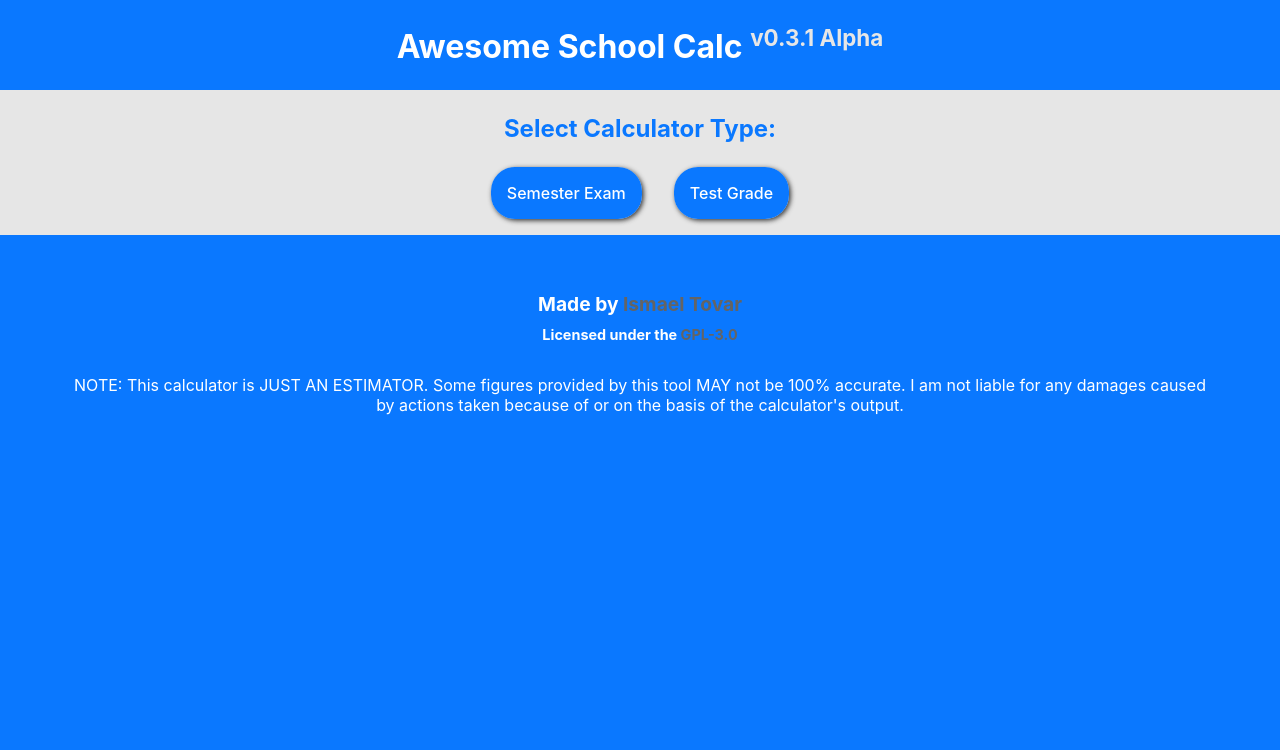
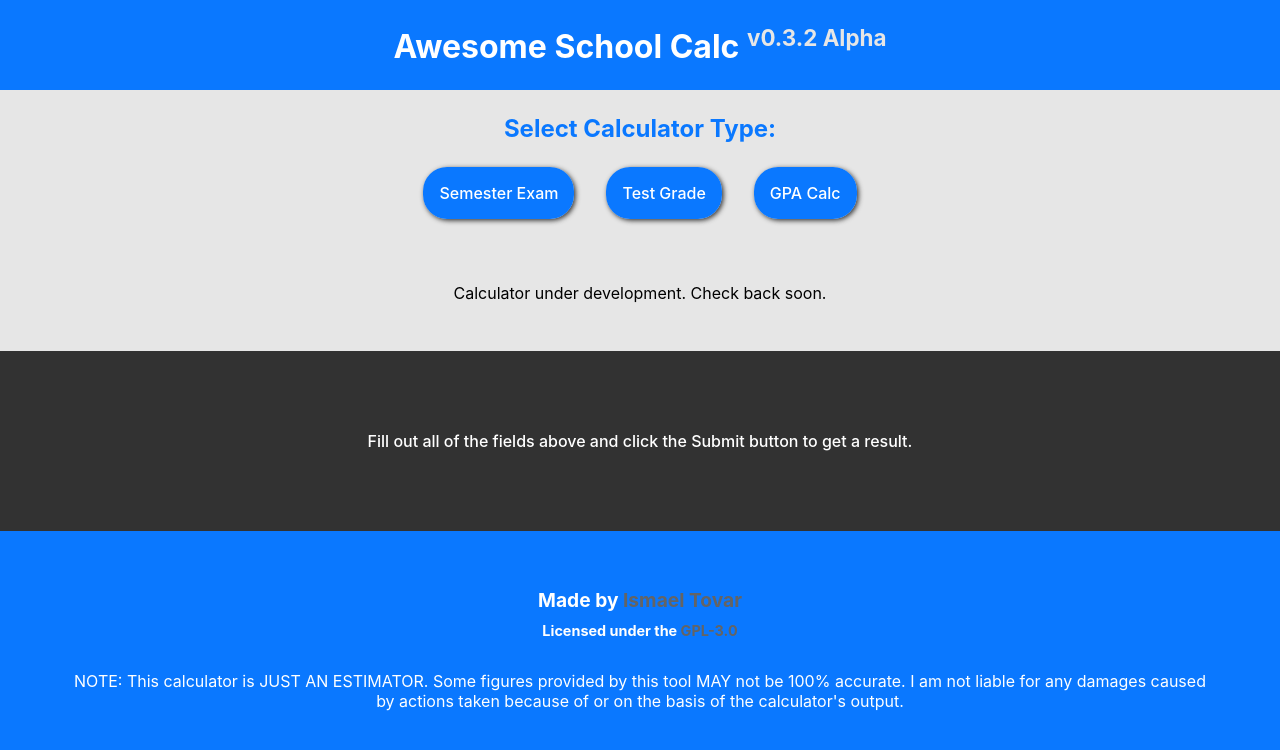
Before and after one commit to ismaeltech01/awesome-school-calc, a React (Create React App) app: page /gpa in a window 1280 px wide. Shown: the top 750 px of the page. Built offline with nearby package versions, Linux system fonts and the light colour scheme.

Commit message:
Added gpa calc page (un finished)

```diff
--- a/src/App/App.js
+++ b/src/App/App.js
@@ -1,6 +1,7 @@
 import '../css/App.css';
 import { BrowserRouter as Router, Route, Routes } from 'react-router-dom';
 import {Header, Footer, InitialQuestion, SemesterExam, TestGrade} from '../components';
+import GPACalc from '../components/GPA/GPA';
 
 function App() {
   return (
@@ -12,6 +13,7 @@ function App() {
           <Route path="/" element={<div></div>}/>
           <Route path="/semester-exam" element={<SemesterExam/>}/>
           <Route path="/test-grade" element={<TestGrade/>}/>
+          <Route path="/gpa" element={<GPACalc/>}/>
         </Routes>
       </Router>
       <Footer/>
--- a/src/components/GPA/GPA.js
+++ b/src/components/GPA/GPA.js
@@ -0,0 +1,27 @@
+import React from "react";
+import Results from "../SemesterExam/Results";
+
+export default function GPACalc() {
+  //input field variables
+
+  //Final result variables
+
+  const handleChange = (e) => {
+    return 0;
+  }
+
+  const handleClick = (e) => {
+    return 0;
+  }
+
+  const handleSubmit = (e) => {
+    return 0;
+  }
+
+  return (
+    <div className="calculator-body">
+      <p style={{padding: '3em'}}>Calculator under development. Check back soon.</p>
+      <Results/>
+    </div>
+  );
+}
--- /dev/null
+++ b/src/components/GPA/Results.js
@@ -0,0 +1,26 @@
+//GPA results
+import React from "react";
+
+export default function Results() {
+  const {usrSubmit, classAvg, testWeight, desiredClassAvg, gradeNeeded} = props;
+
+  if (usrSubmit) {
+    if (gradeNeeded === 0) {
+      return (
+        <p className="results submit-result">To get a <strong>{desiredClassAvg}</strong> class average... you don't have to do anything! You can score a <strong>0</strong> on the test and still get your desired grade. (I would recommend still taking the test, just saying.)</p>
+      );
+    } else if (gradeNeeded !== 0) {
+      return (
+        <p className="results submit-result">To get a <strong>{desiredClassAvg}</strong> class average, you will need a score of <strong>{gradeNeeded}</strong> on the test.</p>
+      );
+    } else {
+      return (
+        <p className="results submit-result">Uncaught Error. Make sure that ALL of the input fields are filled and try again. If the error persists, contact the developer.</p>
+      );
+    }
+  } else {
+    return (
+      <p className="results no-submit-result">Fill out all of the fields above and click the Submit button to get a result.</p>
+    );
+  }
+}
--- a/src/components/Header.js
+++ b/src/components/Header.js
@@ -6,7 +6,7 @@ export default function Header() {
   return (
     <header>
       <NavLink to="/">
-        <h1 className="header-txt">Awesome School Calc  <sup className="header-sup-txt">v0.3.1 Alpha</sup></h1>
+        <h1 className="header-txt">Awesome School Calc  <sup className="header-sup-txt">v0.3.2 Alpha</sup></h1>
       </NavLink>
     </header>
   );
--- a/src/components/InitialQuestion.js
+++ b/src/components/InitialQuestion.js
@@ -9,6 +9,7 @@ export default function InitialQuestion() {
       <div id="calc-types">
         <NavLink id="calc-option" to="/semester-exam">Semester Exam</NavLink>
         <NavLink id="calc-option" to="/test-grade">Test Grade</NavLink>
+        <NavLink id='calc-option' to='/gpa'>GPA Calc</NavLink>
       </div>
     </div>
   );
```
